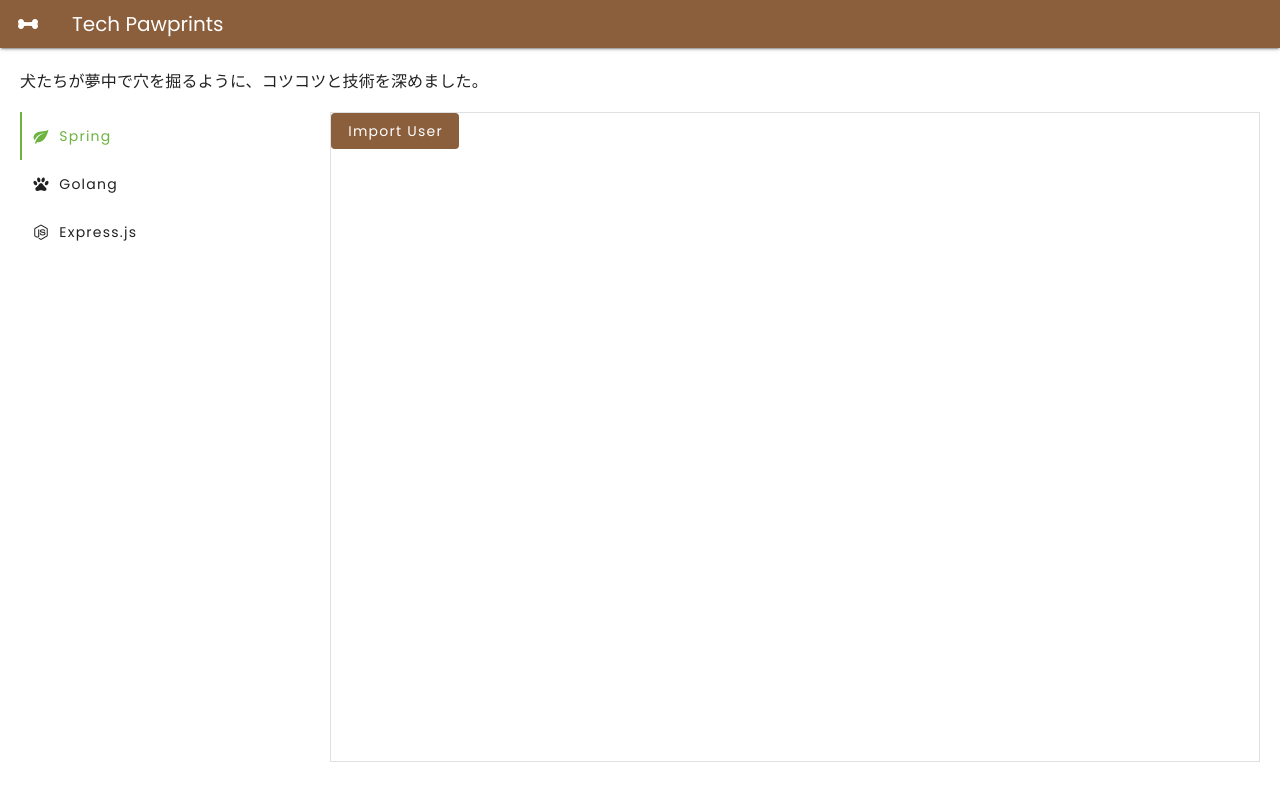
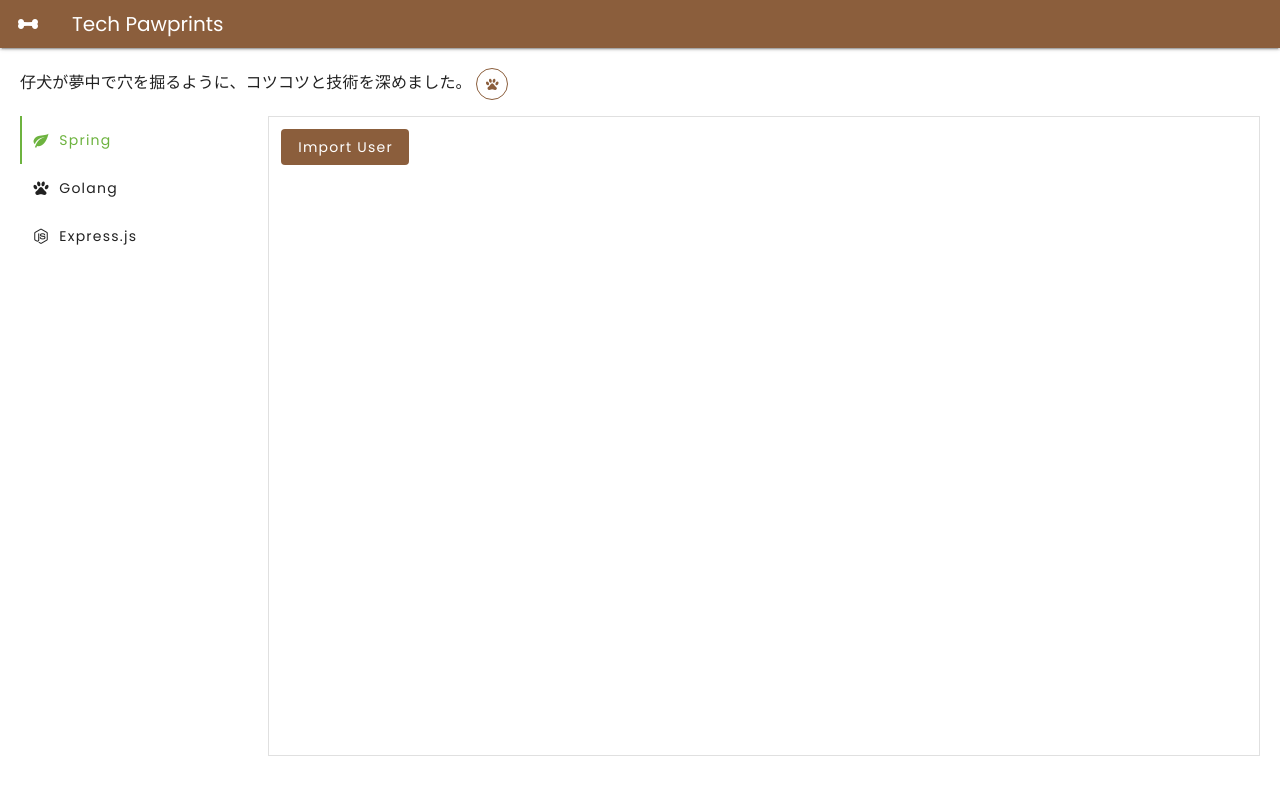
Before and after one commit to ameiro-lab/micro-service, a Vue app in the folder web/: page /works in a window 1280 px wide. Shown: the top 800 px of the page. Built offline with nearby package versions, Linux system fonts and the light colour scheme.

Commit message:
フロントエンド調整

```diff
--- a/web/src/App.vue
+++ b/web/src/App.vue
@@ -13,18 +13,18 @@
   font-family: 'Poppins', sans-serif !important;
 }
 /* 25対75のレイアウト */
-.layout-25-75 {
+.layout-20-80 {
   width: 100%;
   height: 100vh;
   display: flex;
   flex-direction: row;
 }
-.layout-25-75 .content-25 {
-  width: 25%;
+.layout-20-80 .content-20 {
+  width: 20%;
   min-width: 150px;
-  max-width: 25%;
+  max-width: 20%;
 }
-.layout-25-75 .content-75 {
-  width: 75%;
+.layout-20-80 .content-80 {
+  width: 80%;
 }
 </style>
--- a/web/src/component/thing/SpeechBubble.vue
+++ b/web/src/component/thing/SpeechBubble.vue
@@ -28,11 +28,20 @@ const props = defineProps({
 const message = ref('');
 const isSpeechBuble = ref(false)
 const slotContent = ref(null)    // slot内の要素のDOM　※使ってないけど高さ取得したい時用
+let isAnimating = false;  // アニメーション中かどうかを管理するフラグ
+let currentAnimation = null;  // 現在実行中のアニメーションを管理する
 
 /**
  * 吹き出しを表示するメソッド
  */
 const showBubble = async (pram) => {
+
+  if (isAnimating) {
+    currentAnimation.kill();  // 現在のアニメーションを中断
+    isAnimating = false;  // アニメーションが中断されたのでフラグをリセット
+  }
+
+  isAnimating = true;  // アニメーションが開始された
 
   message.value = pram;   // メッセージを設定する
   isSpeechBuble.value = true  // 吹き出しを表示する
@@ -45,10 +54,25 @@ const showBubble = async (pram) => {
   */
 
   // ふわっとアニメーション
-  gsap.fromTo(
+  currentAnimation = gsap.fromTo(
     '.speech-bubble',
     { opacity: 0, y: 10 },  // 10 下から 0 の位置へ
-    { opacity: 1, y: 0, duration: 0.4, ease: 'power2.out' }
+    { opacity: 1, y: 0, duration: 0.4, ease: 'power2.out',
+      onComplete: () => {
+        // アニメーションが完了した後にふわっと削除
+        gsap.to('.speech-bubble', {
+          opacity: 0,
+          y: -10,
+          duration: 1,
+          ease: 'power2.out',
+          delay: 1.5,  // 1.5秒待つ
+          onComplete: () => {
+            // 完全に透明になったら削除
+            document.querySelector('.speech-bubble').remove();
+          }
+        });
+      }
+    }
   )
 }
 
--- /dev/null
+++ b/web/src/component/thing/SweetPotato.vue
@@ -0,0 +1,74 @@
+<template>
+  <div style="width: 300px; height: auto; position: relative;" class="overlay-center">
+    <img id="imo-before" src="@/assets/png/imo_before.png" style="position: absolute; top: 0; left: 0; opacity: 0; width: 250px;" />
+    <img id="imo-after" src="@/assets/svg/imo_after.svg" style="position: absolute; top: 0; left: 0; opacity: 0;" />
+  </div>
+</template>
+
+<script setup>
+import { ref, onMounted } from 'vue'
+import { useI18n } from 'vue-i18n'
+import { animateFadeInFrom, animationBounce } from '@/plugins/animations';
+
+
+/**
+ * メソッドの定義
+ */
+// イモの出現
+const show = async () => {
+
+  const imoBefore = document.getElementById('imo-before');
+  const imoAfter = document.getElementById('imo-after');
+
+  try {
+    // 1つ目のアニメーション
+    await animateFadeInFrom(imoBefore, 'top');
+
+    // 画像を切り替え
+    await new Promise(resolve => setTimeout(resolve, 600));
+
+    // 1つ目の画像を非表示に (opacity 0)
+    imoBefore.style.opacity = '0';
+    imoBefore.style.visibility = 'hidden'; // visibilityで非表示にして、再表示時にリセットできるようにする
+
+    // 2つ目の画像を表示
+    imoAfter.style.opacity = '1';
+    imoAfter.style.visibility = 'visible'; // visibilityを表示に戻す
+
+    // 2つ目のアニメーション
+    await animationBounce(imoAfter);
+
+    // 再度imoBeforeを表示させる
+    imoBefore.style.visibility = 'visible';  // 次の準備のため
+
+  } catch (error) {
+    console.error('アニメーションエラー:', error);
+  }
+
+}
+
+// メソッドの公開
+defineExpose({
+  show,
+})
+
+</script>
+
+<style>
+.overlay-center {
+  position: fixed;
+  top: 50%;
+  left: 50%;
+  transform: translate(-50%, -50%);
+  z-index: 9999;
+  pointer-events: none; /* マウスイベントNG */
+}
+
+/**
+中央に置く構文
+position: fixed;
+top: 50%;
+left: 50%;
+transform: translate(-50%, -50%);
+*/
+</style>
--- a/web/src/locales/en.js
+++ b/web/src/locales/en.js
@@ -73,7 +73,7 @@ export default {
 
   // works
   'works.title' : 'No projects to show yet...',
-  'works.text' : 'Here are some of the projects I’ve worked on.',
+  'works.text' : 'Let me introduce the paw prints of my personal development journey.',
 
   // message
   'message.ERR-API-001': 'Looks like the server is taking a nap... woof!',
--- a/web/src/locales/ja.js
+++ b/web/src/locales/ja.js
@@ -9,7 +9,7 @@ export default {
   'welcome.text' :
     'ここは xxx xxx のポートフォリオサイトです。Vue.js Node.js JavaScript を使用し、可愛く仕上げました！\n\
     この先のページでは、わたし自身の紹介と、これまでの経験をもとに行ってきた活動の一部をご覧いただけます。\n\
-    詳細については、我が頼もしい相棒『ムギ』が案内してくれますので、まずは大好物のサツマイモで呼び寄せましょう！',
+    詳細については、わたしの頼もしい相棒『ムギ』が案内してくれますので、まずは大好物のサツマイモで呼び寄せましょう！',
   'welcome.btn' : 'ムギちゃんを呼ぶ！',
 
   // home
@@ -22,7 +22,7 @@ export default {
   'home.message.default': 'どうしましたか？',
   'home.message.aboutme' : '飼い主のことが気になりますか？',
   'home.message.works' : '宝物を見たいのですね！',
-  'home.message.contact' : 'お仕事のご相談はこちら。',
+  'home.message.contact' : 'お仕事のご相談はこちら🐾',
   'home.message.none' : 'さつまいもはどこ？',
   'home.message.logout' : 'また遊びに来てください！',
 
@@ -67,7 +67,7 @@ export default {
 
   // works
   'works.title' : '',
-  'works.text' : '犬たちが夢中で穴を掘るように、コツコツと技術を深めました。',
+  'works.text' : '仔犬が夢中で穴を掘るように、コツコツと技術を深めました。',
 
   // message
   'message.ERR-API-001': 'ワン！応答がありません。サーバーが寝てるかも...',
--- a/web/src/page/WorksPage.vue
+++ b/web/src/page/WorksPage.vue
@@ -1,12 +1,17 @@
 <template>
-  <!-- <p class="text-h6">
-    {{ t('works.text') }}
-  </p> -->
-  <div class="text-subtitle-1 mb-4">{{ t('works.text') }}</div>
+  <!-- イモ -->
+  <SweetPotato ref="sweetPotato" />
+  <div class="text-subtitle-1 mb-4">{{ t('works.text') }}
+    <!-- ヒント -->
+    <v-btn icon variant="outlined" color="primary" size="x-small"
+      @click="onClickHint">
+      <v-icon>mdi-paw</v-icon>
+    </v-btn>
+  </div>
 
-  <div class="layout-25-75" style="width: 100%;">
-    <!-- タブバー -->
-    <v-tabs class="content-25"
+  <!-- タブバー -->
+  <div class="layout-20-80":style="{ width: '100%', height: 'calc(100vh - 20vh)' }">
+    <v-tabs class="content-20"
       v-model="tab" direction="vertical">
       <v-tab v-for="item in tabsList" :key="item.value"
         :value="item.value" :text="item.text"
@@ -14,11 +19,11 @@
     </v-tabs>
 
     <!-- ウィンドウ -->
-    <v-window class="content-75"
+    <v-window class="content-80"
       v-model="tab" transition="slide-y-transition">
       <v-sheet border
-        :style="{ height: 'calc(100vh - 150px)' }"
-        >
+        class="pa-3"
+        :style="{ height: 'calc(100vh - 20vh)' }">
         <v-window-item value="spring">
           <TabSpringBoot />
         </v-window-item>
@@ -31,23 +36,17 @@
       </v-sheet>
     </v-window>
   </div>
-
-  <!-- キャラクター -->
-  <div style="width: 200px; height: auto;">
-    <MugiShit @on-click="onclickMugiShit" />
-    <MugiShithigt />
-  </div>
-
 </template>
 
 <script setup>
-import { ref } from 'vue'
+import { ref, onMounted } from 'vue'
 import api from '@/api/api'
 import { useRouter } from 'vue-router'
 import { useI18n } from 'vue-i18n'
 import TabSpringBoot from '@/component/blocks/TabSpringBoot.vue'
 import TabGolang from '@/component/blocks/TabGolang.vue'
 import TabExpress from '@/component/blocks/TabExpress.vue'
+import SweetPotato from '@/component/thing/SweetPotato.vue';
 import MugiShit from '@/component/thing/MugiShit.vue';
 import MugiShithigt from '@/component/thing/MugiShithigt.vue';
 
@@ -55,18 +54,27 @@ import MugiShithigt from '@/component/thing/MugiShithigt.vue';
 const router = useRouter()
 const { t } = useI18n()
 
+/** DOM参照 */
+const sweetPotato = ref({});
+
 /** リアクティブデータの定義 */
-const tab = ref('');    // 初期値
-// タブバーの設定
-const tabsList = [
+const tab = ref('');    // タブ初期値
+const tabsList = [      // タブバーの設定
   { text: 'Spring', value: 'spring', color: '#6DB33F', icon: 'mdi-leaf' },
   { text: 'Golang', value: 'golang', color: '#00ADD8', icon: 'mdi-paw' }, // icon :'mdi-language-go'
   { text: 'Express.js', value: 'express', color: '#68A063', icon: 'mdi-nodejs' },
 ]
 
 /** メソッドの定義 */
-const onclickMugiShit = () => {
-  console.log('Osuwari clicked!')
+// ヒント押下時、
+const onClickHint = async () => {
+  console.log('ヒントを押下')
+
+  // イモを出す
+    await sweetPotato.value.show();
 }
 
+onMounted(() => {
+
+});
 </script>
```
Also changed, not shown: web/src/page/WelcomePage.vue (+9 -25 lines), web/src/plugins/animations.js, 1 other file (tests, documents, lock files or other folders).
